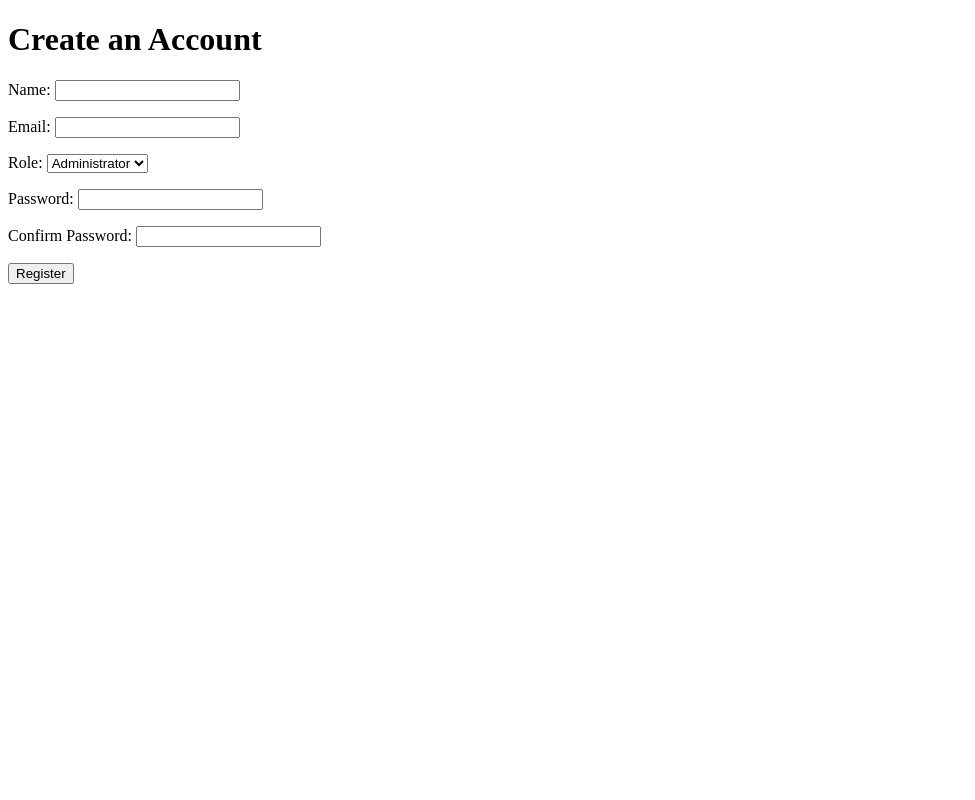
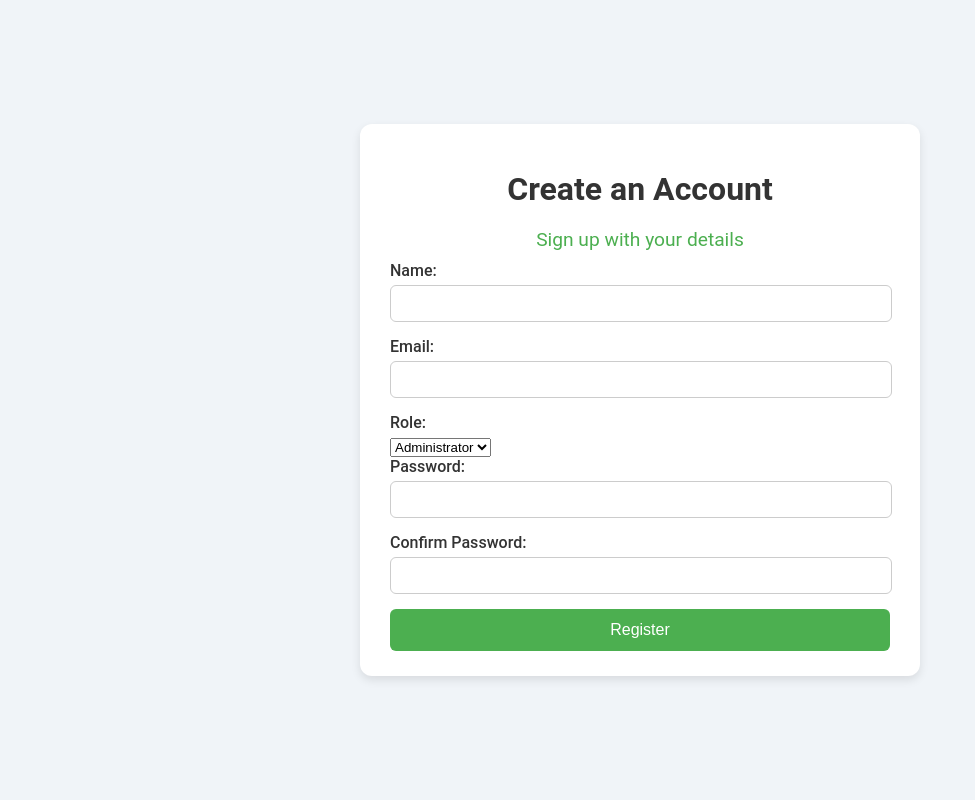
Before and after one commit to Connor-Gregor/TAScheduler, a Django app: page /register/ in a window 1280 px wide. Shown: the whole page, without its empty margins (0-975 px from the left). Run offline with Django 5.2, Linux system fonts and the light colour scheme.

Commit message:
made html changes for Create an Account page

```diff
--- a/templates/common/register.html
+++ b/templates/common/register.html
@@ -2,23 +2,114 @@
 <html lang="en">
 <head>
     <meta charset="UTF-8">
+    <meta name="viewport" content="width=device-width, initial-scale=1.0">
     <title>Create Account</title>
-    <!-- Include any CSS files here if needed -->
+    <style>
+        body {
+            font-family: 'Roboto', sans-serif;
+            background-color: #f0f4f8;
+            margin: 0;
+            padding: 0;
+            display: flex;
+            justify-content: center;
+            align-items: center;
+            min-height: 100vh;
+        }
+        form {
+            background: #ffffff;
+            padding: 25px 30px;
+            border-radius: 12px;
+            box-shadow: 0 4px 10px rgba(0, 0, 0, 0.1);
+            max-width: 500px;
+            width: 100%;
+        }
+        h1 {
+            text-align: center;
+            color: #333;
+            margin-bottom: 20px;
+        }
+        fieldset {
+            border: none;
+            margin: 0;
+            padding: 0;
+        }
+        legend {
+            font-size: 1.2em;
+            color: #4CAF50;
+            margin-bottom: 10px;
+            text-align: center;
+        }
+        label {
+            display: block;
+            margin-bottom: 5px;
+            font-weight: 500;
+            color: #333;
+        }
+        input {
+            width: calc(100% - 20px);
+            padding: 10px;
+            margin-bottom: 15px;
+            border: 1px solid #ccc;
+            border-radius: 6px;
+            transition: border-color 0.3s ease;
+        }
+        input:focus {
+            border-color: #2196F3;
+            outline: none;
+            box-shadow: 0 0 5px rgba(33, 150, 243, 0.5);
+        }
+        input::placeholder {
+            color: #999;
+        }
+        button {
+            width: 100%;
+            padding: 12px;
+            background-color: #4CAF50;
+            color: white;
+            border: none;
+            border-radius: 6px;
+            cursor: pointer;
+            font-size: 1em;
+            font-weight: 500;
+            transition: background-color 0.3s ease;
+        }
+        button:hover {
+            background-color: #388E3C;
+        }
+        .error {
+            color: #FF5252;
+            font-size: 0.85em;
+            margin-top: -10px;
+            margin-bottom: 10px;
+            display: block;
+        }
+        @media (max-width: 600px) {
+            form {
+                padding: 20px;
+            }
+            input, button {
+                font-size: 0.9em;
+            }
+        }
+    </style>
 </head>
 <body>
+    <form method="post">
         <h1>Create an Account</h1>
-    <form method="post">
         {% csrf_token %}
+        <fieldset>
+            <legend>Sign up with your details</legend>
             {{ form.non_field_errors }}
             {% for field in form %}
-            <p>
+                <div>
                     {{ field.label_tag }}
                     {{ field }}
                     {% if field.errors %}
-                    <span style="color: red;">{{ field.errors|striptags }}</span>
+                        <span class="error">{{ field.errors|striptags }}</span>
                     {% endif %}
-            </p>
+                </div>
             {% endfor %}
+        </fieldset>
         <button type="submit">Register</button>
     </form>
 </body>
```
Lines whose indentation alone changed are shown as unchanged.
